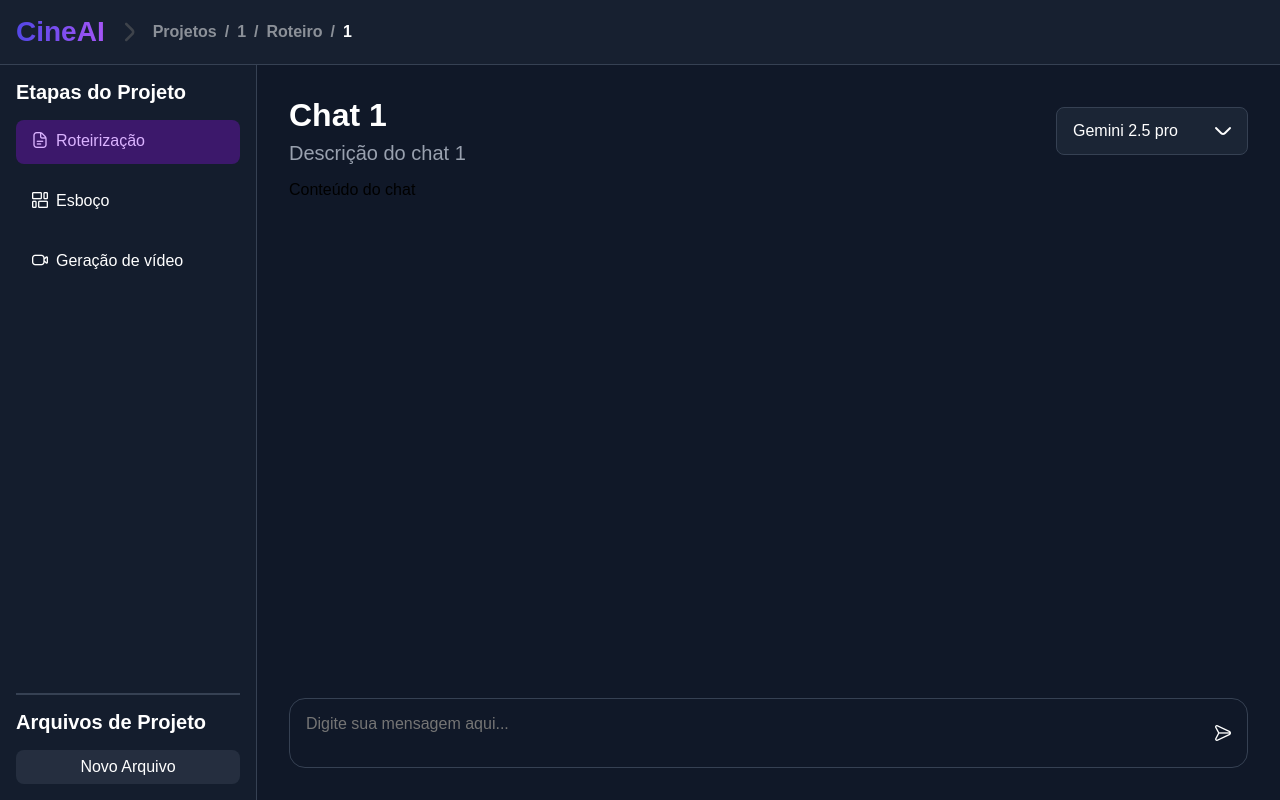
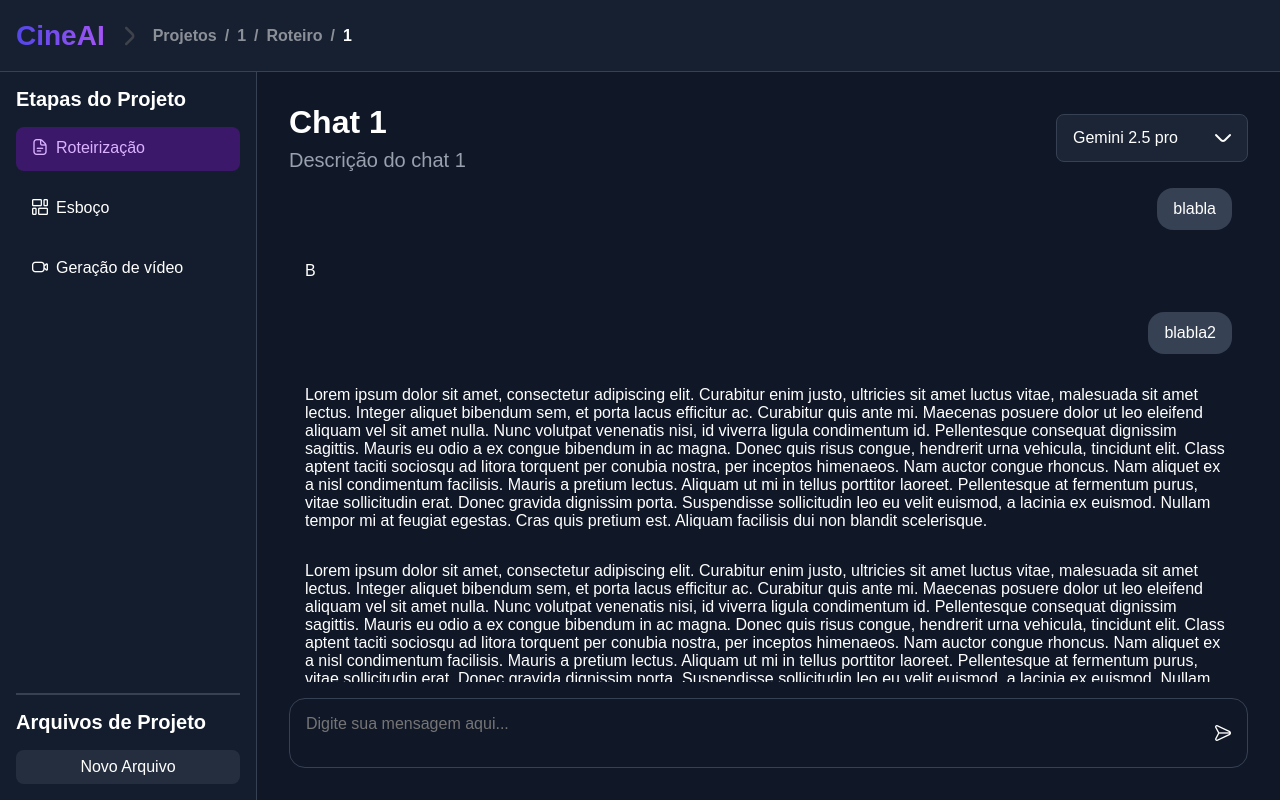
Before and after one commit to Ricciow/CineAi, a React (Vite) app: page /projetos/1/roteiro/1 in a window 1280 px wide. Shown: the top 800 px of the page. Built offline with nearby package versions, Linux system fonts and the light colour scheme.

Commit message:
Chat funcionando

```diff
--- /dev/null
+++ b/src/components/chat/AgentMessage.tsx
@@ -0,0 +1,13 @@
+type AgentMessageProps = {
+    model?: string
+    message: string
+}
+
+export default function AgentMessage({ model, message }: AgentMessageProps) {
+    return (
+        <div className="message agent">
+            {model && <h2>{model}</h2>}
+            <p>{message}</p>
+        </div>
+    )
+}
--- /dev/null
+++ b/src/components/chat/UserMessage.tsx
@@ -0,0 +1,11 @@
+type UserMessageProps = {
+    message: string
+}
+
+export default function UserMessage({message} : UserMessageProps) {
+    return (
+        <div className="message user">
+            <p>{message}</p>
+        </div>
+    )
+}
--- a/src/index.css
+++ b/src/index.css
@@ -17,7 +17,8 @@
 @import url(styles/components/Button.css);
 @import url(styles/components/Card.css);
 @import url(styles/components/Dropdown.css);
-@import url(styles/components/Prompter.css);
+@import url(styles/components/chat/Prompter.css);
+@import url(styles/components/chat/Message.css);
 
 /* Páginas */
 @import url(styles/pages/ErrorPage.css);
--- a/src/pages/ChatPage.tsx
+++ b/src/pages/ChatPage.tsx
@@ -1,13 +1,54 @@
 import { useLoaderData, type LoaderFunctionArgs } from "react-router-dom"
 import ProjetoTitle from "../components/projetos/ProjetoTitle";
 import Dropdown from "../components/Dropdown/Dropdown";
-import Propmter from "../components/Prompter";
+import Propmter from "../components/chat/Prompter";
 
 import geminiLogo from "../assets/gemini.svg";
 import gptLogo from "../assets/openai.svg";
 import claudeLogo from "../assets/claude.svg";
+import UserMessage from "../components/chat/UserMessage";
+import AgentMessage from "../components/chat/AgentMessage";
 
 const options = [{ name: "Gemini 2.5 pro", icon: geminiLogo, image: true, value: 1}, { name: "Gpt 5", icon: gptLogo, image: true, value: 1}, { name: "Claude 4.5 Sonnet", icon: claudeLogo, image: true, value: 1}]
+
+const conversa = [
+  {
+    role: "user",
+    message:"blabla"
+  },
+  {
+    role:"agent",
+    message:"B"
+  },
+  {
+    role: "user",
+    message:"blabla2"
+  },
+  {
+    role:"agent",
+    message:"Lorem ipsum dolor sit amet, consectetur adipiscing elit. Curabitur enim justo, ultricies sit amet luctus vitae, malesuada sit amet lectus. Integer aliquet bibendum sem, et porta lacus efficitur ac. Curabitur quis ante mi. Maecenas posuere dolor ut leo eleifend aliquam vel sit amet nulla. Nunc volutpat venenatis nisi, id viverra ligula condimentum id. Pellentesque consequat dignissim sagittis. Mauris eu odio a ex congue bibendum in ac magna. Donec quis risus congue, hendrerit urna vehicula, tincidunt elit. Class aptent taciti sociosqu ad litora torquent per conubia nostra, per inceptos himenaeos. Nam auctor congue rhoncus. Nam aliquet ex a nisl condimentum facilisis. Mauris a pretium lectus. Aliquam ut mi in tellus porttitor laoreet. Pellentesque at fermentum purus, vitae sollicitudin erat. Donec gravida dignissim porta. Suspendisse sollicitudin leo eu velit euismod, a lacinia ex euismod. Nullam tempor mi at feugiat egestas. Cras quis pretium est. Aliquam facilisis dui non blandit scelerisque."
+  },
+  {
+    role:"agent",
+    message:"Lorem ipsum dolor sit amet, consectetur adipiscing elit. Curabitur enim justo, ultricies sit amet luctus vitae, malesuada sit amet lectus. Integer aliquet bibendum sem, et porta lacus efficitur ac. Curabitur quis ante mi. Maecenas posuere dolor ut leo eleifend aliquam vel sit amet nulla. Nunc volutpat venenatis nisi, id viverra ligula condimentum id. Pellentesque consequat dignissim sagittis. Mauris eu odio a ex congue bibendum in ac magna. Donec quis risus congue, hendrerit urna vehicula, tincidunt elit. Class aptent taciti sociosqu ad litora torquent per conubia nostra, per inceptos himenaeos. Nam auctor congue rhoncus. Nam aliquet ex a nisl condimentum facilisis. Mauris a pretium lectus. Aliquam ut mi in tellus porttitor laoreet. Pellentesque at fermentum purus, vitae sollicitudin erat. Donec gravida dignissim porta. Suspendisse sollicitudin leo eu velit euismod, a lacinia ex euismod. Nullam tempor mi at feugiat egestas. Cras quis pretium est. Aliquam facilisis dui non blandit scelerisque."
+  },
+  {
+    role:"agent",
+    message:"Lorem ipsum dolor sit amet, consectetur adipiscing elit. Curabitur enim justo, ultricies sit amet luctus vitae, malesuada sit amet lectus. Integer aliquet bibendum sem, et porta lacus efficitur ac. Curabitur quis ante mi. Maecenas posuere dolor ut leo eleifend aliquam vel sit amet nulla. Nunc volutpat venenatis nisi, id viverra ligula condimentum id. Pellentesque consequat dignissim sagittis. Mauris eu odio a ex congue bibendum in ac magna. Donec quis risus congue, hendrerit urna vehicula, tincidunt elit. Class aptent taciti sociosqu ad litora torquent per conubia nostra, per inceptos himenaeos. Nam auctor congue rhoncus. Nam aliquet ex a nisl condimentum facilisis. Mauris a pretium lectus. Aliquam ut mi in tellus porttitor laoreet. Pellentesque at fermentum purus, vitae sollicitudin erat. Donec gravida dignissim porta. Suspendisse sollicitudin leo eu velit euismod, a lacinia ex euismod. Nullam tempor mi at feugiat egestas. Cras quis pretium est. Aliquam facilisis dui non blandit scelerisque."
+  },
+  {
+    role:"agent",
+    message:"Lorem ipsum dolor sit amet, consectetur adipiscing elit. Curabitur enim justo, ultricies sit amet luctus vitae, malesuada sit amet lectus. Integer aliquet bibendum sem, et porta lacus efficitur ac. Curabitur quis ante mi. Maecenas posuere dolor ut leo eleifend aliquam vel sit amet nulla. Nunc volutpat venenatis nisi, id viverra ligula condimentum id. Pellentesque consequat dignissim sagittis. Mauris eu odio a ex congue bibendum in ac magna. Donec quis risus congue, hendrerit urna vehicula, tincidunt elit. Class aptent taciti sociosqu ad litora torquent per conubia nostra, per inceptos himenaeos. Nam auctor congue rhoncus. Nam aliquet ex a nisl condimentum facilisis. Mauris a pretium lectus. Aliquam ut mi in tellus porttitor laoreet. Pellentesque at fermentum purus, vitae sollicitudin erat. Donec gravida dignissim porta. Suspendisse sollicitudin leo eu velit euismod, a lacinia ex euismod. Nullam tempor mi at feugiat egestas. Cras quis pretium est. Aliquam facilisis dui non blandit scelerisque."
+  },
+  {
+    role:"agent",
+    message:"Lorem ipsum dolor sit amet, consectetur adipiscing elit. Curabitur enim justo, ultricies sit amet luctus vitae, malesuada sit amet lectus. Integer aliquet bibendum sem, et porta lacus efficitur ac. Curabitur quis ante mi. Maecenas posuere dolor ut leo eleifend aliquam vel sit amet nulla. Nunc volutpat venenatis nisi, id viverra ligula condimentum id. Pellentesque consequat dignissim sagittis. Mauris eu odio a ex congue bibendum in ac magna. Donec quis risus congue, hendrerit urna vehicula, tincidunt elit. Class aptent taciti sociosqu ad litora torquent per conubia nostra, per inceptos himenaeos. Nam auctor congue rhoncus. Nam aliquet ex a nisl condimentum facilisis. Mauris a pretium lectus. Aliquam ut mi in tellus porttitor laoreet. Pellentesque at fermentum purus, vitae sollicitudin erat. Donec gravida dignissim porta. Suspendisse sollicitudin leo eu velit euismod, a lacinia ex euismod. Nullam tempor mi at feugiat egestas. Cras quis pretium est. Aliquam facilisis dui non blandit scelerisque."
+  },
+  {
+    role:"agent",
+    message:"Lorem ipsum dolor sit amet, consectetur adipiscing elit. Curabitur enim justo, ultricies sit amet luctus vitae, malesuada sit amet lectus. Integer aliquet bibendum sem, et porta lacus efficitur ac. Curabitur quis ante mi. Maecenas posuere dolor ut leo eleifend aliquam vel sit amet nulla. Nunc volutpat venenatis nisi, id viverra ligula condimentum id. Pellentesque consequat dignissim sagittis. Mauris eu odio a ex congue bibendum in ac magna. Donec quis risus congue, hendrerit urna vehicula, tincidunt elit. Class aptent taciti sociosqu ad litora torquent per conubia nostra, per inceptos himenaeos. Nam auctor congue rhoncus. Nam aliquet ex a nisl condimentum facilisis. Mauris a pretium lectus. Aliquam ut mi in tellus porttitor laoreet. Pellentesque at fermentum purus, vitae sollicitudin erat. Donec gravida dignissim porta. Suspendisse sollicitudin leo eu velit euismod, a lacinia ex euismod. Nullam tempor mi at feugiat egestas. Cras quis pretium est. Aliquam facilisis dui non blandit scelerisque."
+  }
+]
 
 export function chatPageLoader({ params }: LoaderFunctionArgs) {
     return {
@@ -27,7 +68,7 @@ export default function ChatPage() {
                 <Dropdown title="Modelos" options={options} onSelect={() => {}} titleByOption/>
             </div>
             <div className="chat_content">
-                <p>Conteúdo do chat</p>
+                {conversa.map((message, index) => message.role === "user" ? <UserMessage key={index} message={message.message} /> : <AgentMessage key={index} message={message.message} />)}
             </div>
             <div className="chat_footer">
                 <Propmter />
--- a/src/styles/colors.css
+++ b/src/styles/colors.css
@@ -28,4 +28,6 @@
     --font-subtitle: 1.25rem;
     --font-text: 1rem;
     --font-small: 0.75rem;
+
+    --header-height: 4.5rem;
 }
--- /dev/null
+++ b/src/styles/components/chat/Message.css
@@ -0,0 +1,22 @@
+.message {
+    display: flex;
+    flex-direction: column;
+    color: var(--text-white);
+    font-size: var(--font-text);
+    margin: 0px var(--md);
+}
+
+.message.user {
+    display: flex;
+    align-items: flex-end;
+}
+
+.message.user p{
+    background-color: var(--midway-color);
+    padding: var(--smd) var(--md);
+    border-radius: var(--md);
+}
+
+.message.agent {
+    align-self: flex-start;
+}
--- a/src/styles/components/Prompter.css
+++ b/src/styles/components/chat/Prompter.css
@@ -22,6 +22,8 @@
 
     text-justify: center;
     font-size: var(--font-text);
+
+    scrollbar-color: var(--midway-color) transparent;
 }
 
 .prompter_input:focus {
--- a/src/styles/components/projetos/LayoutProjeto.css
+++ b/src/styles/components/projetos/LayoutProjeto.css
@@ -11,4 +11,5 @@
 
 .layout_content {
     grid-area: main;
+    max-height: min-content;
 }
--- a/src/styles/components/projetos/ProjetoHeader.css
+++ b/src/styles/components/projetos/ProjetoHeader.css
@@ -6,6 +6,7 @@ header {
     align-items: center;
     gap: var(--sm);
     grid-area: header;
+    height: var(--header-height);
 }
 
 .header_arrow {
--- a/src/styles/pages/ChatPage.css
+++ b/src/styles/pages/ChatPage.css
@@ -1,7 +1,10 @@
 .chat_main {
     height: 100%;
-    display: grid;
-    grid-template-rows: auto 1fr auto;
+    display: flex;
+    flex-direction: column;
+    max-height: calc(100vh - var(--header-height));
+    position: relative;
+
     padding: var(--xl);
     gap: var(--md);
 }
@@ -14,7 +17,12 @@
 }
 
 .chat_content {
-    height: 100%;
+    display: flex;
+    flex-direction: column;
+    gap: var(--xl);
+
+    overflow-y: scroll;
+    scrollbar-color: var(--midway-color) transparent;
 }
 
 .chat_footer {
```
Also changed, not shown: src/components/chat/Prompter.tsx (renamed from src/components/Prompter.tsx).
